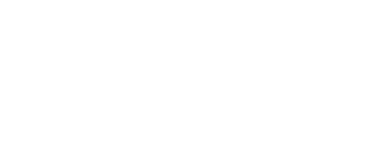
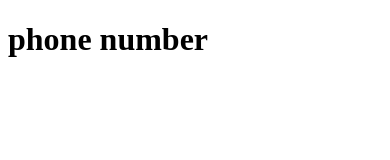
Before and after one commit to cgrounds/git-practice, a plain HTML site: page contact.html in a window 390 px wide. Drawn offline with Linux system fonts and the light colour scheme.

Commit message:
Added phone number

```diff
--- a/contact.html
+++ b/contact.html
@@ -5,6 +5,6 @@
     <title>Contact Us</title>
   </head>
   <body>
-
+<h1>phone number</h1>
   </body>
 </html>
```
